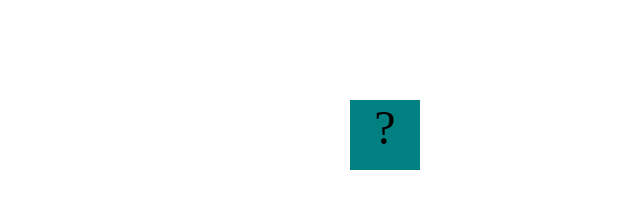
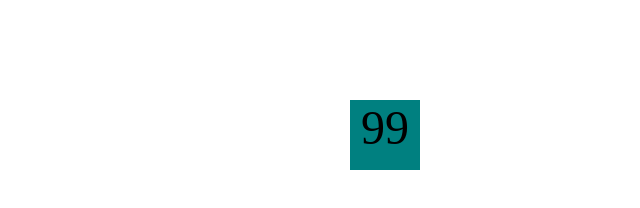
Before and after one commit to ShanceWhite4549977/ShanceWhite4549977.github.io, a plain HTML site: page fsd-projects/bouncing-box/index.html in a window 1280 px wide. Shown: the full height of the page, 640-1280 px from the left. Drawn offline with Linux system fonts and the light colour scheme.

Commit message:
todo 4 complete

```diff
--- a/fsd-projects/bouncing-box/index.html
+++ b/fsd-projects/bouncing-box/index.html
@@ -70,7 +70,7 @@
 
         // TODO 2 - Variable declarations
 var positionX = 0
-
+var points = 0
 
 
 
@@ -82,8 +82,8 @@
         function update() {
 moveBoxTo(positionX)
  positionX = positionX + 10
-
-
+changeBoxText(points)
+ points = points + 1
         }
 
         /**
```
